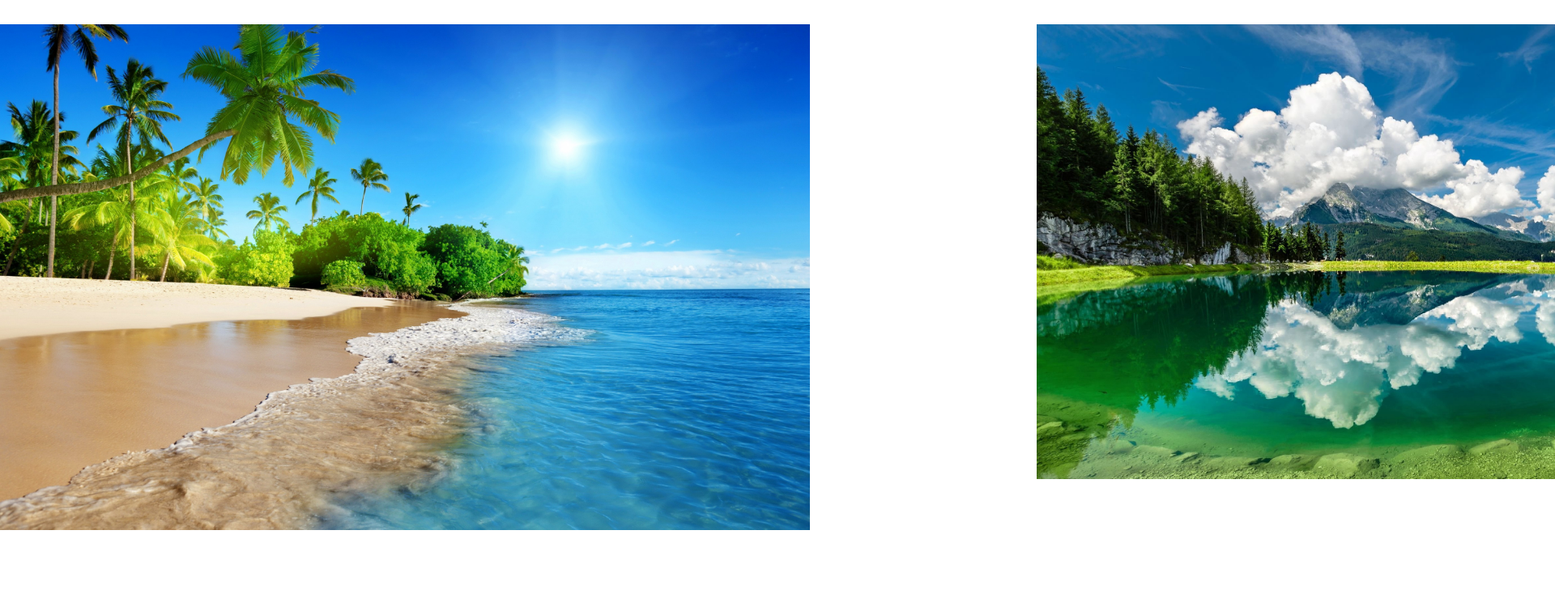
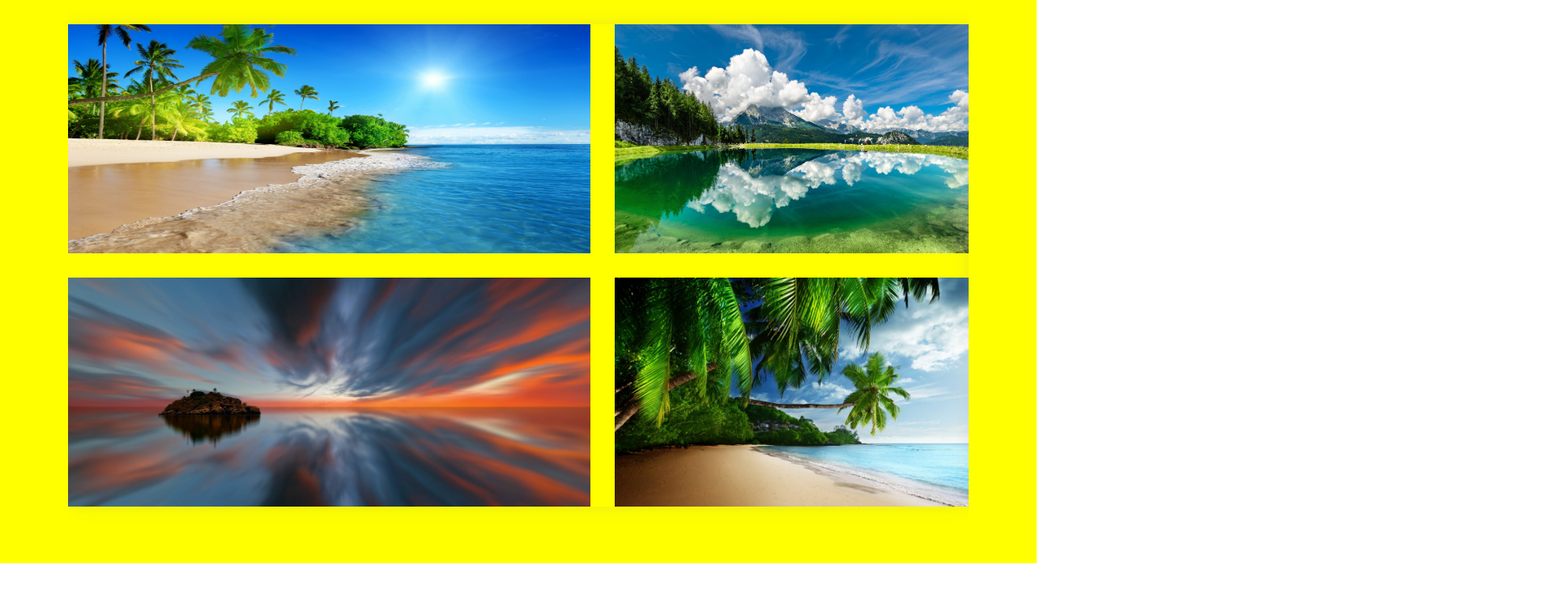
Before and after one commit to Nasty-Litvin/swiper, a plain HTML site: page index.html in a window 1280 px wide. Shown: the top 734 px of the page at 81% size, 1920 px wide, since content can reach past the window. Drawn offline with nearby package versions, Linux system fonts and the light colour scheme.

Commit message:
Add change.

```diff
--- a/index.html
+++ b/index.html
@@ -12,22 +12,41 @@
   </head>
   <body>
     <main>
+      <div class="wrapper">
         <div class="news">
           <div class="news__slider swiper-container">
             <div class="news__slider-wrapper swiper-wrapper">
               <div class="news__card swiper-slide">
+                <div class="news__row">
+                  <div class="card-complex__wrapper">
+                    <img src="./img/1.jpg" alt="#" />
+                  </div>
                   <div class="card__wrapper">
-                <img src="./img/1.jpg" alt="#" />
+                    <img src="./img/2.jpg" alt="#" />
+                  </div>
+                  <div class="card__wrapper">
+                    <img src="./img/3.jpg" alt="#" />
+                  </div>
+                  <div class="card-complex__wrapper">
+                    <img src="./img/4.jpg" alt="#" />
+                  </div>
                 </div>
               </div>
               <div class="news__card swiper-slide">
+                <div class="news__row">
+                  <div class="card-complex__wrapper">
+                    <img src="./img/1.jpg" alt="#" />
+                  </div>
                   <div class="card__wrapper">
                     <img src="./img/2.jpg" alt="#" />
                   </div>
-            </div>
-            <div class="news__card swiper-slide">
                   <div class="card__wrapper">
                     <img src="./img/3.jpg" alt="#" />
+                  </div>
+                  <div class="card-complex__wrapper">
+                    <img src="./img/4.jpg" alt="#" />
+                  </div>
+                </div>
               </div>
             </div>
           </div>
--- a/style.css
+++ b/style.css
@@ -31,14 +31,69 @@ body {
   height: 100%;
   line-height: 1;
 }
-
+.wrapper {
+  max-width: 1904px;
+  padding: 0px 122px 0px 122px;
+  background: mediumseagreen;
+}
 .news__slider {
-    padding: 30px 0 70px 0;
+  padding: 30px 0 70px 0;
+  overflow: hidden;
+}
+.news__card {
+  width: 100%;
+}
+.news__row {
+  display: grid;
+  grid-template-rows: 400px 400px;
+  grid-template-columns: 58% 41%;
+  grid-gap: 30px;
+  box-shadow: 0px 0px 21px 0px #92929233;
+}
+.card-complex__wrapper {
+  background: #ffffff;
+  border-radius: 14px;
+}
+.card-complex__wrapper img {
+  width: 100%;
+  height: 100%;
 }
 .card__wrapper {
-    width: 1000px;
-    text-align: center;
+  background: #ffffff;
+  border-radius: 14px;
 }
-.card__wrapper img{
-    width: 100%;
+.card__wrapper img {
+  width: 100%;
+  height: 100%;
 }
+@media (max-width: 1349px) {
+  .wrapper {
+    max-width: 1349px;
+    padding: 0px 84px 0 84px;
+    background: yellow;
+  }
+  .news__row {
+    display: grid;
+    grid-template-rows: 283px 283px;
+    grid-template-columns: 58% 41%;
+    grid-gap: 30px;
+
+    box-shadow: 0px 0px 21px 0px #92929233;
+    border-radius: 14px;
+  }
+  .card-complex__wrapper {
+  }
+  .card__wrapper {
+  }
+}
+@media (max-width: 768px) {
+  .wrapper {
+    max-width: 768px;
+    padding: 0px 34px 0 34px;
+    background: rgb(102, 102, 211);
+  }
+  .news__row {
+    grid-template-rows: 769px;
+    grid-template-columns: 100%;
+  }
+}
```
Lines whose indentation alone changed are shown as unchanged.
